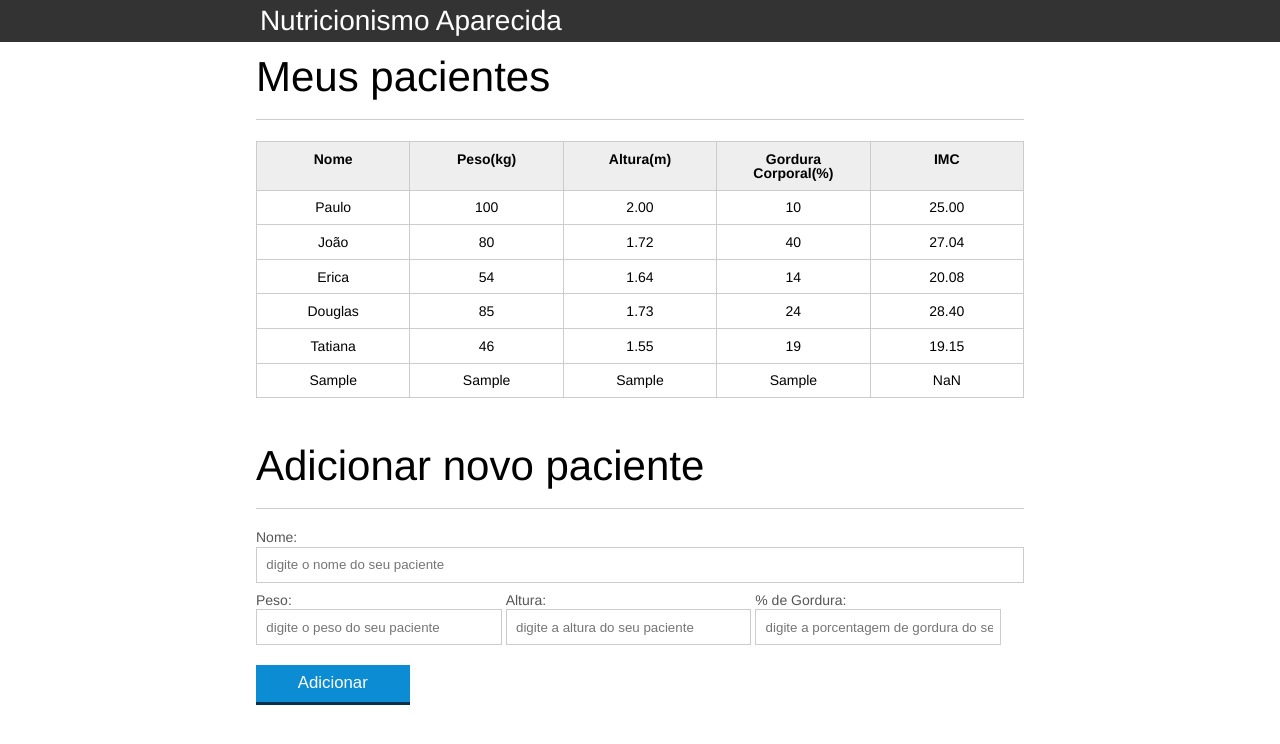
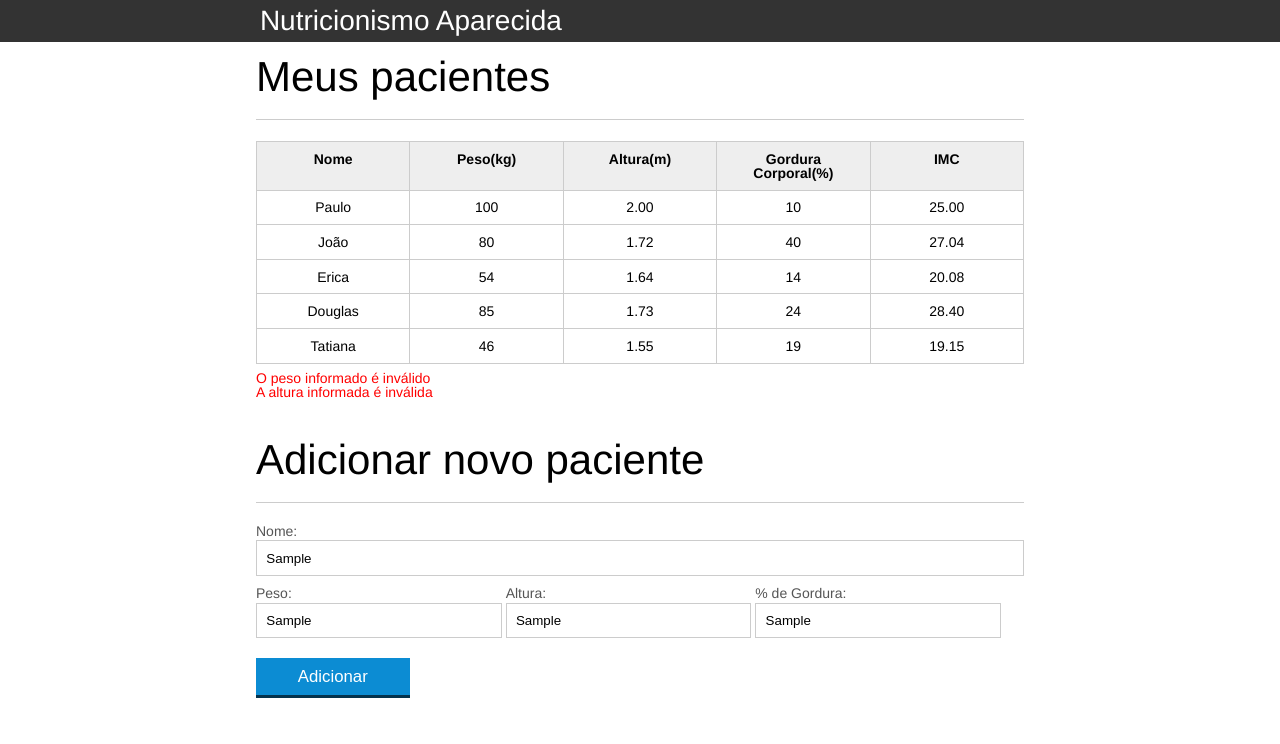
Before and after one commit to joaoeduardogomes/treino-javascript, a plain HTML site: page alura/02programandoNaLinguagemDaWeb/index.html in a window 1280 px wide. Both pictures are taken after typing "Sample", "Sample", "Sample", "Sample" into the empty fields and a click on the button "Adicionar". Drawn offline with Linux system fonts and the light colour scheme.

Commit message:
"programando na linguagem da web" - finished lesson 6

```diff
--- a/alura/02programandoNaLinguagemDaWeb/css/index.css
+++ b/alura/02programandoNaLinguagemDaWeb/css/index.css
@@ -140,3 +140,7 @@ button[disabled=disabled], button:disabled {
 #titulo-form {
 	margin-top: 5vh;
 }
+
+#mensagens-erro{
+	color: red;
+}
--- a/alura/02programandoNaLinguagemDaWeb/index.html
+++ b/alura/02programandoNaLinguagemDaWeb/index.html
@@ -74,9 +74,11 @@
 		</main>
 
 
-		<!--FORMULÁRIO PARA ADICIONAR PACIENTES:-->
 		<section class="container">
+			<!--MENSAGENS DE ERRO-->
+			<ul id="mensagens-erro"></ul>
 			<h2 id="titulo-form">Adicionar novo paciente</h2>
+			<!--FORMULÁRIO PARA ADICIONAR PACIENTES:-->
 			<form id="form-adiciona">
 				<div class="">
 					<label for="nome">Nome:</label>
--- a/alura/02programandoNaLinguagemDaWeb/js/calcula-imc.js
+++ b/alura/02programandoNaLinguagemDaWeb/js/calcula-imc.js
@@ -26,10 +26,11 @@ for(var i = 0; i< pacientes.length; i++) {
     var tdImc = paciente.querySelector(".info-imc");
 
     //validando os dados:
-    var pesoValido = true;
-    var alturaValida = true;
+    var pesoValido = validaPeso(peso);
+    var alturaValida = validaAltura(altura);
 
-    if (peso <= 0 || peso >= 1000) {
+    if (!pesoValido) {
+        //"!pesoValido" é o mesmo que "pesoValido == false". O "!" é uma negação.
         console.log("Peso inválido");
         tdImc.textContent = "Peso inválido!";
         pesoValido = false;
@@ -38,7 +39,7 @@ for(var i = 0; i< pacientes.length; i++) {
         paciente.classList.add("paciente-invalido");
     }
 
-    if (altura <= 0 || altura >= 3) {
+    if (!alturaValida) {
         console.log("Altura inválida");
         tdImc.textContent = "Altura inválida!";
         alturaValida = false;
@@ -59,3 +60,51 @@ function calculaImc(peso, altura) {
     return imc.toFixed(2);
     //O "toFixed" vai reduzir as casas decimais para 2.
 }
+
+function validaPeso(peso) {
+    if(peso > 0 && peso < 1000) {
+        return true;
+    }
+    else {
+        return false;
+    }
+}
+
+function validaAltura(altura) {
+    if (altura > 0 && altura <= 3.00) {
+        return true;
+    }
+    else {
+        return false;
+    }
+}
+
+function validaPaciente(paciente) {
+    var erros = [];
+
+    if (paciente.nome.length == 0) {
+        erros.push("Nome do paciente não informado")
+    }
+
+    if(paciente.gordura.length == 0) {
+        erros.push("Gordura do paciente não informada")
+    }
+
+    if(paciente.peso.length == 0) {
+        erros.push("Peso do paciente não informado")
+    }
+
+    if(paciente.altura.length == 0) {
+        erros.push("Altura do paciente não informada")
+    }
+
+    if(!validaPeso(paciente.peso)) {
+        erros.push("O peso informado é inválido")
+    }
+
+    if(!validaAltura(paciente.altura)) {
+        erros.push("A altura informada é inválida")
+    }
+
+    return erros;
+}
--- a/alura/02programandoNaLinguagemDaWeb/js/form.js
+++ b/alura/02programandoNaLinguagemDaWeb/js/form.js
@@ -10,12 +10,21 @@ botaoAdicionar.addEventListener("click", function(event) {
     //CRIANDO UM ELEMENTO NO HTML PELO JS (tr):
     var pacienteTr = montaTr(paciente);
 
+    // VERIFICAÇÃO DE ERROS NOS DADOS INSERIDOS
+    var erros = validaPaciente(paciente);
+    if(erros.length > 0) {
+    exibeMensagensDeErro(erros);
+    return;
+    }
+
     //ATRIBUINDO A TR COMO ELEMENTO-FILHO DA TABELA
     var tabela = document.querySelector("#tabela-pacientes");
-
     tabela.appendChild(pacienteTr);
 
     form.reset(); //limpa o formulário após cada cadastro de paciente
+
+    var mensagensErro = document.querySelector("#mensagens-erro");
+    mensagensErro.innerHTML = "";
 });
 
 
@@ -54,3 +63,14 @@ function montaTr(paciente) {
 
     return pacienteTr;
 }
+
+function exibeMensagensDeErro(erros) {
+    var ul = document.querySelector("#mensagens-erro");
+    ul.innerHTML = ""; //limpa as mensagens de erro para atualizá-las ao invés de somá-las.
+
+    erros.forEach(function(erro) {
+        var li = document.createElement("li");
+        li.textContent= erro;
+        ul.appendChild(li);
+    });
+}
```
